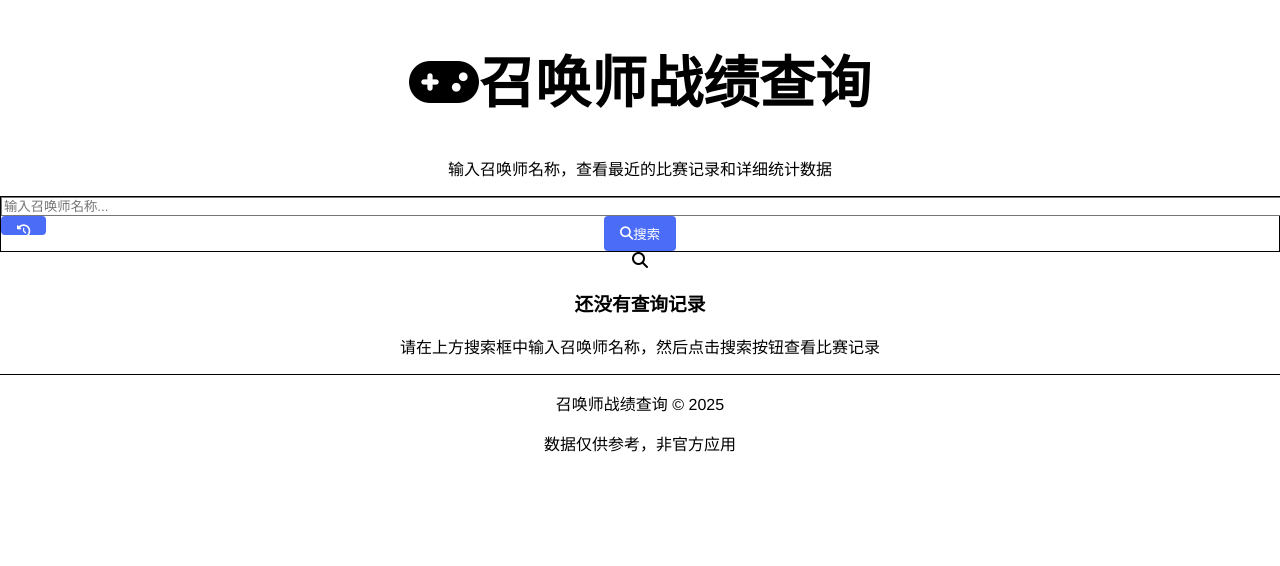
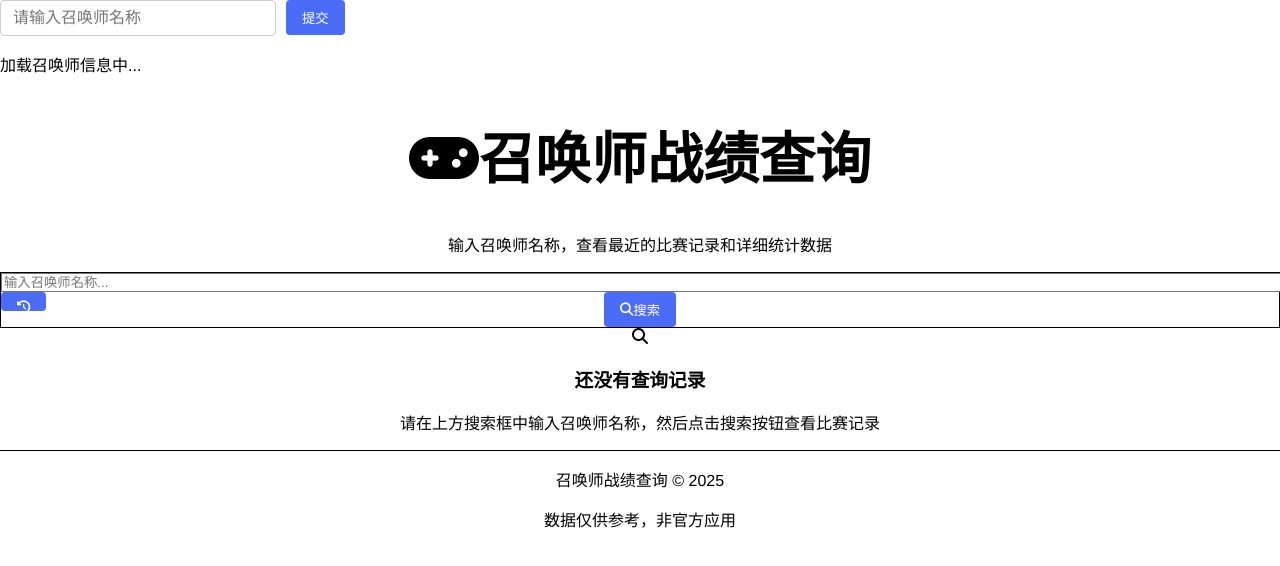
Before and after one commit to k1ngr4m/prophet-web, a Vue app: page / in a window 1280 px wide. Shown: the top 566 px of the page. Built offline with nearby package versions, Linux system fonts and the light colour scheme.

Commit message:
linyiming 进行的更改

```diff
--- a/src/App.vue
+++ b/src/App.vue
@@ -7,10 +7,12 @@
 <!--import Home from './views/Home.vue';-->
 <!--</script>-->
 <template>
+  <Home />
   <SummonerRecordQuery />
 </template>
 
 <script setup>
+import Home from './views/Home.vue';
 import SummonerRecordQuery from './components/SummonerRecordQuery.vue';
 </script>
 
```
